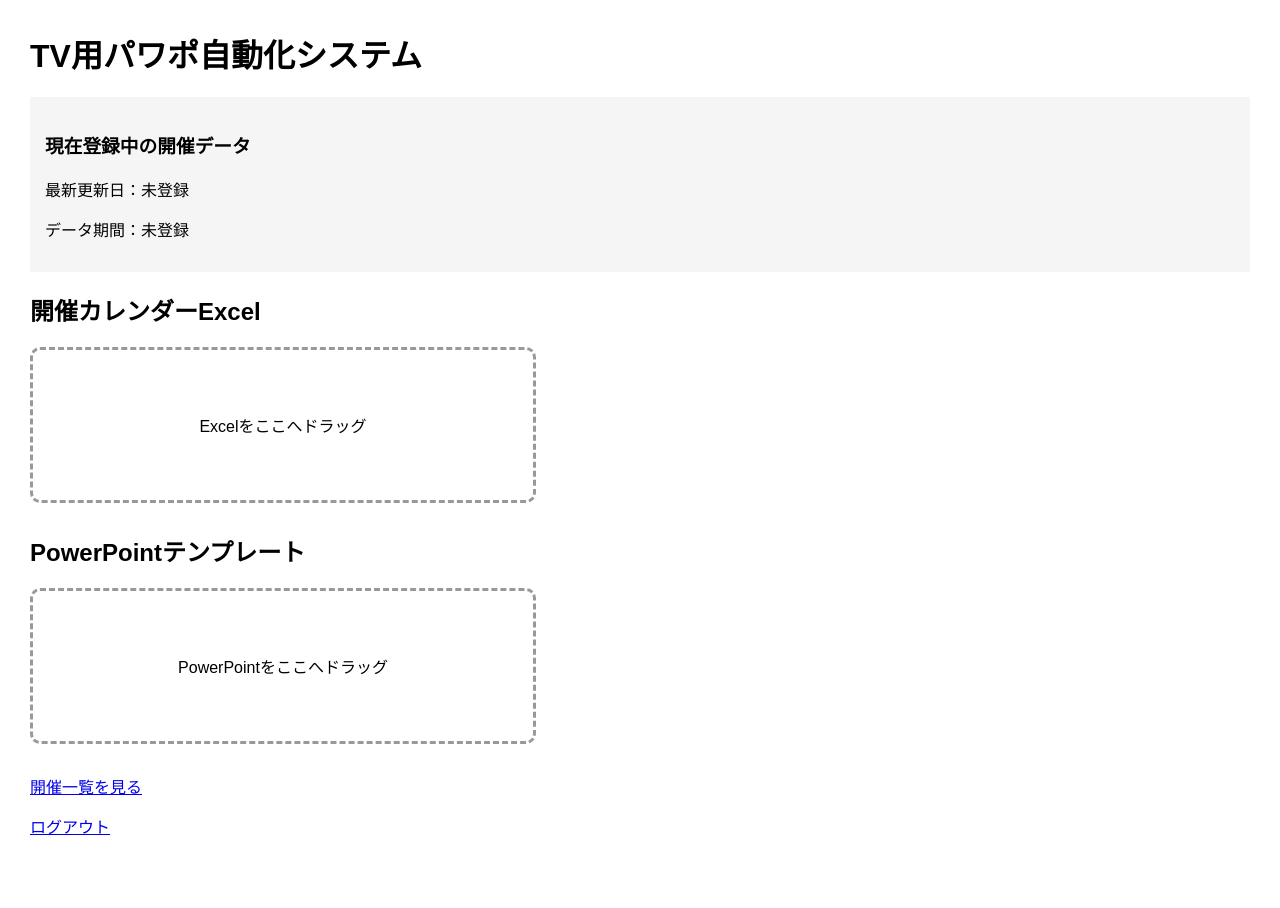
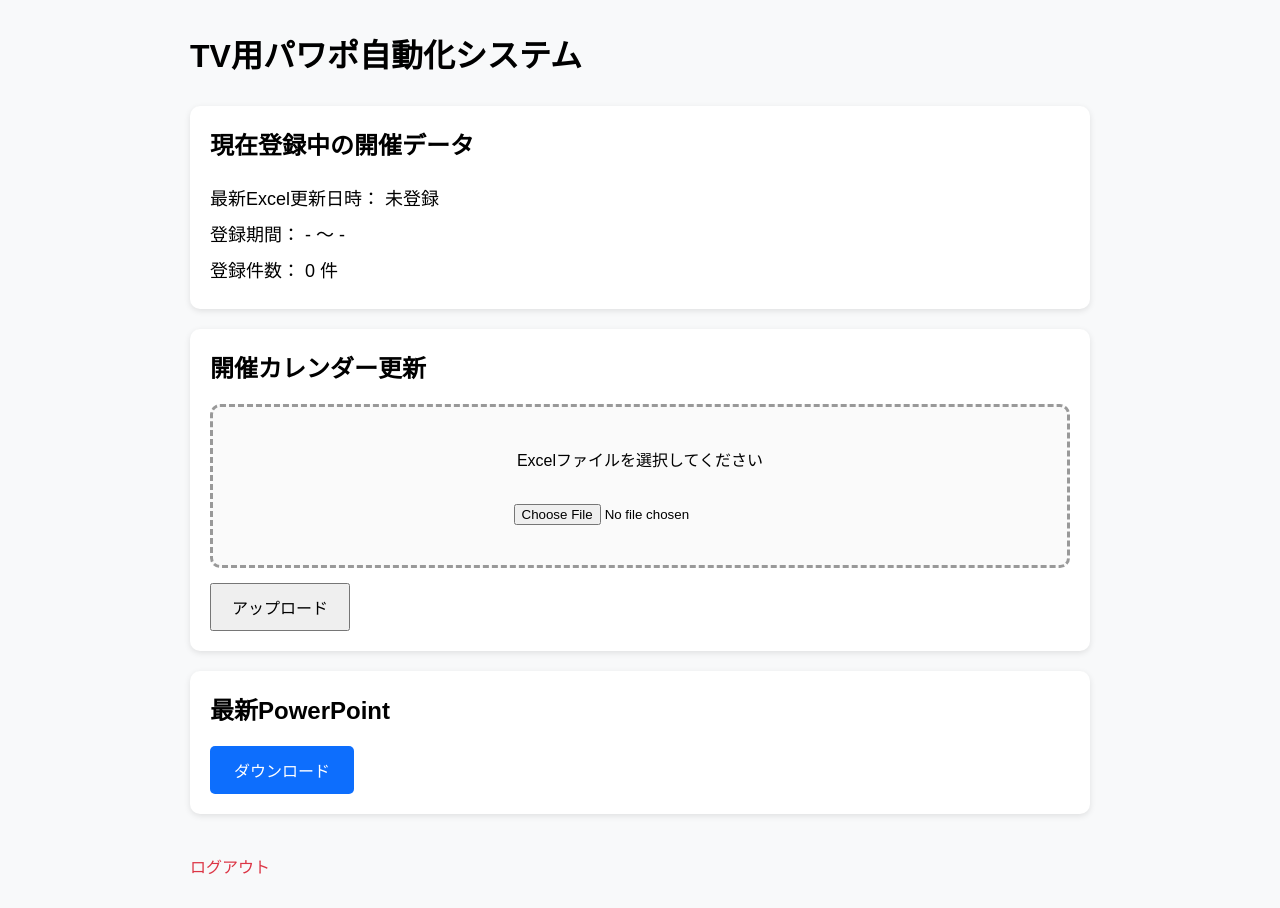
Before and after one commit to X-toukou-tamano/tv-schedule-generator, a Flask app: page /dashboard in a window 1280 px wide. Before the commit the page ends 835 px from the top, so only its background shows below. Run offline with Flask 3, Linux system fonts and the light colour scheme; the visitor is signed in with stand-in values (Sample User, id 1).

Commit message:
Update dashboard.html

```diff
--- a/src/templates/dashboard.html
+++ b/src/templates/dashboard.html
@@ -2,72 +2,181 @@
 <html lang="ja">
 <head>
 <meta charset="UTF-8">
+<meta name="viewport" content="width=device-width, initial-scale=1.0">
+
 <title>TV用パワポ自動化システム</title>
 
 <style>
 
 body{
-    font-family:sans-serif;
-    margin:30px;
+    font-family: sans-serif;
+    margin: 30px;
+    background: #f8f9fa;
 }
 
-.drop-area{
-    width:500px;
-    height:150px;
-    border:3px dashed #999;
-    border-radius:10px;
-    display:flex;
-    align-items:center;
-    justify-content:center;
-    margin-bottom:30px;
+.container{
+    max-width: 900px;
+    margin: auto;
 }
 
-.info-box{
-    background:#f5f5f5;
-    padding:15px;
-    margin-bottom:20px;
+.card{
+    background: white;
+    padding: 20px;
+    margin-bottom: 20px;
+    border-radius: 10px;
+    box-shadow: 0 2px 6px rgba(0,0,0,0.1);
+}
+
+h1{
+    margin-bottom: 30px;
+}
+
+h2{
+    margin-top: 0;
+}
+
+.info{
+    line-height: 2;
+    font-size: 18px;
+}
+
+.upload-box{
+    border: 3px dashed #999;
+    border-radius: 10px;
+    padding: 40px;
+    text-align: center;
+    margin-top: 15px;
+    margin-bottom: 15px;
+    background: #fafafa;
+}
+
+input[type=file]{
+    margin-top: 15px;
+}
+
+button{
+    padding: 10px 20px;
+    font-size: 16px;
+    cursor: pointer;
+}
+
+.download-btn{
+    display: inline-block;
+    padding: 12px 24px;
+    background: #0d6efd;
+    color: white;
+    text-decoration: none;
+    border-radius: 5px;
+}
+
+.logout{
+    display: inline-block;
+    margin-top: 20px;
+    color: #dc3545;
+    text-decoration: none;
+}
+
+.message{
+    color: green;
+    font-weight: bold;
 }
 
 </style>
+</head>
 
-</head>
 <body>
+
+<div class="container">
 
     <h1>TV用パワポ自動化システム</h1>
 
-<div class="info-box">
+    <div class="card">
 
-    <h3>現在登録中の開催データ</h3>
+        <h2>現在登録中の開催データ</h2>
 
-    <p>最新更新日：未登録</p>
+        <div class="info">
 
-    <p>データ期間：未登録</p>
+            <div>
+                最新Excel更新日時：
+                {{ latest_upload[0] if latest_upload else "未登録" }}
+            </div>
+
+            <div>
+                登録期間：
+                {{ summary[0] if summary else "-" }}
+                ～
+                {{ summary[1] if summary else "-" }}
+            </div>
+
+            <div>
+                登録件数：
+                {{ summary[2] if summary else 0 }} 件
+            </div>
 
         </div>
 
-<h2>開催カレンダーExcel</h2>
+    </div>
 
-<div class="drop-area">
+    <div class="card">
 
-    Excelをここへドラッグ
+        <h2>開催カレンダー更新</h2>
+
+        {% if message %}
+        <p class="message">
+            {{ message }}
+        </p>
+        {% endif %}
+
+        <form
+            action="/upload"
+            method="POST"
+            enctype="multipart/form-data"
+        >
+
+            <div class="upload-box">
+
+                Excelファイルを選択してください
+
+                <br><br>
+
+                <input
+                    type="file"
+                    name="excel"
+                    accept=".xlsx,.xls"
+                    required
+                >
 
             </div>
 
-<h2>PowerPointテンプレート</h2>
+            <button type="submit">
+                アップロード
+            </button>
 
-<div class="drop-area">
-
-    PowerPointをここへドラッグ
+        </form>
 
     </div>
 
-<p>
-    <a href="/events">開催一覧を見る</a>
-</p>
+    <div class="card">
 
-<p>
-    <a href="/logout">ログアウト</a>
-</p>
+        <h2>最新PowerPoint</h2>
+
+        <a
+            href="/download"
+            class="download-btn"
+        >
+            ダウンロード
+        </a>
+
+    </div>
+
+    <a
+        href="/logout"
+        class="logout"
+    >
+        ログアウト
+    </a>
+
+</div>
 
 </body>
 </html>
```
Lines whose indentation alone changed are shown as unchanged.
